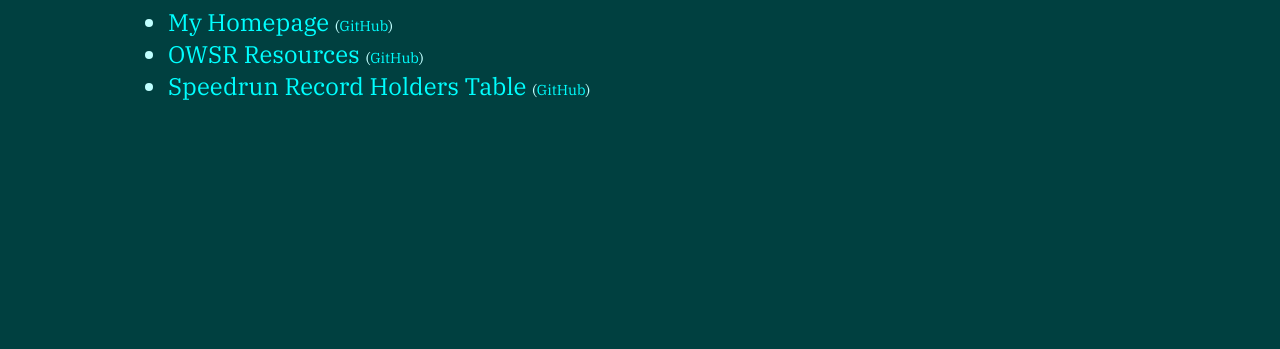
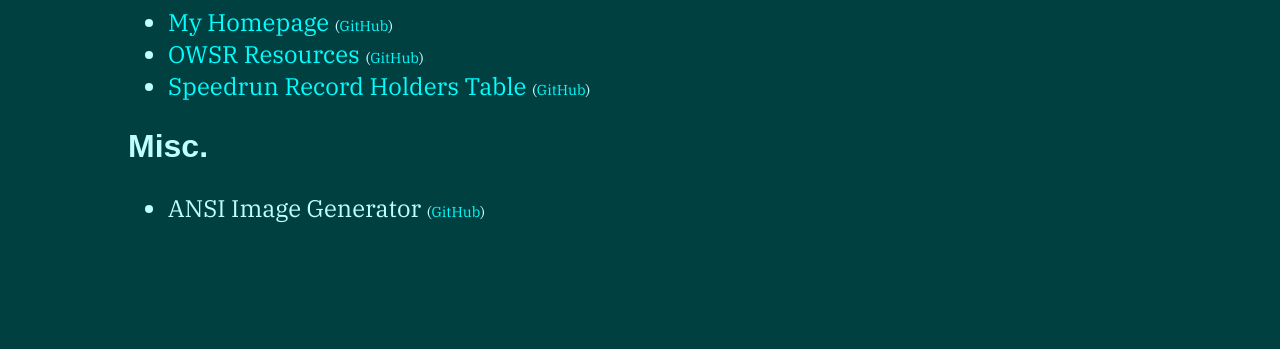
Before and after one commit to MDJ287/mdj287.github.io, a plain HTML site: page projects.html in a window 1280 px wide. Shown: the part 603-952 px from the top of the page. Drawn offline with Linux system fonts and the light colour scheme; a web font is replaced by a local one.

Commit message:
add ansi image generator to projects

```diff
--- a/projects.html
+++ b/projects.html
@@ -56,6 +56,13 @@
                     <span class="extra">(<a href="https://github.com/MDJ287/speedrun-record-holders-table">GitHub</a>)</span>
                 </li>
             </ul>
+            <h2>Misc.</h2>
+            <ul>
+                <li>
+                    ANSI Image Generator
+                    <span class="extra">(<a href="https://github.com/MDJ287/ansi-image-generator">GitHub</a>)</span>
+                </li>
+            </ul>
         </main>
         <footer>
             By <strong>MDJ287</strong>, 2026. This is fully my original work, and <strong>no AI</strong> was used in its creation!
```
